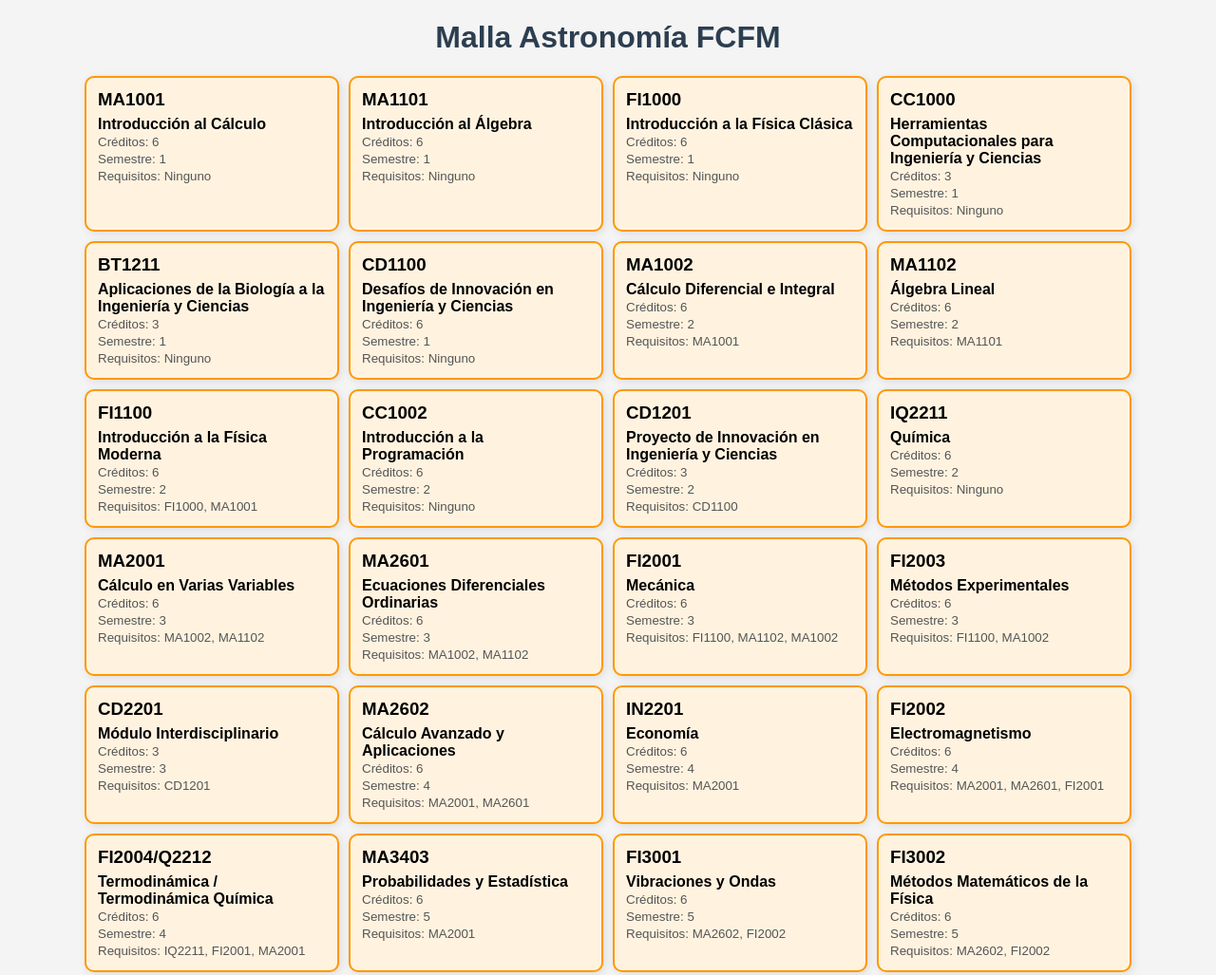
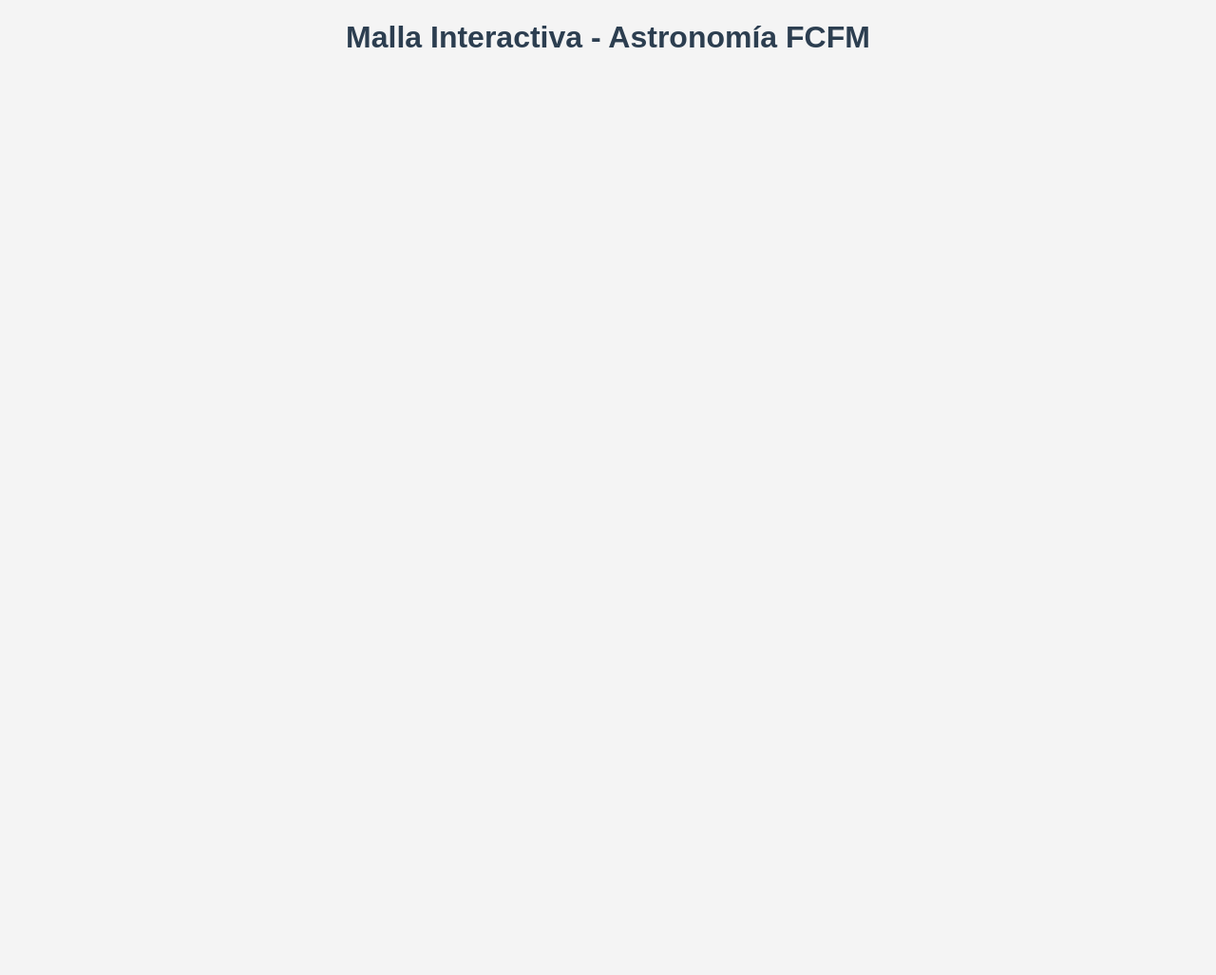
Before and after one commit to airam888/malla-astro-fcfm, a plain HTML site: page index.html in a window 1280 px wide. Shown: the top 1027 px of the page at 95% size. After the commit the page ends 800 px from the top, so only its background shows below. Drawn offline with Linux system fonts and the light colour scheme.

Commit message:
Update index.html

```diff
--- a/index.html
+++ b/index.html
@@ -6,8 +6,9 @@
   <link rel="stylesheet" href="style.css">
 </head>
 <body>
-  <h1>Malla Astronomía FCFM</h1>
-  <div id="contenedor-cursos"></div>
+  <h1>Malla Interactiva - Astronomía FCFM</h1>
+  <div id="contenedor-semestres"></div>
+
   <script src="app.js"></script>
 </body>
 </html>
```
